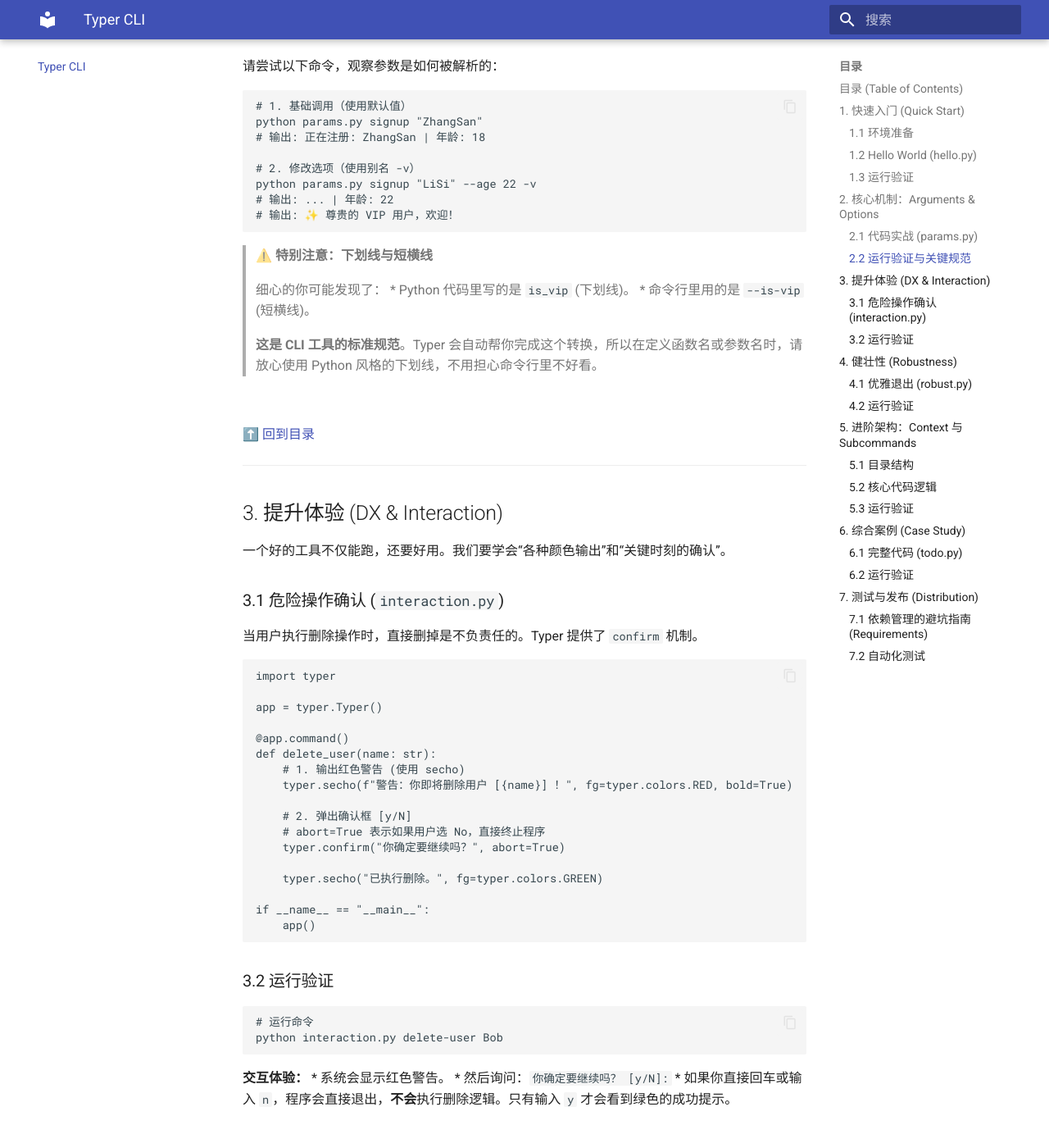
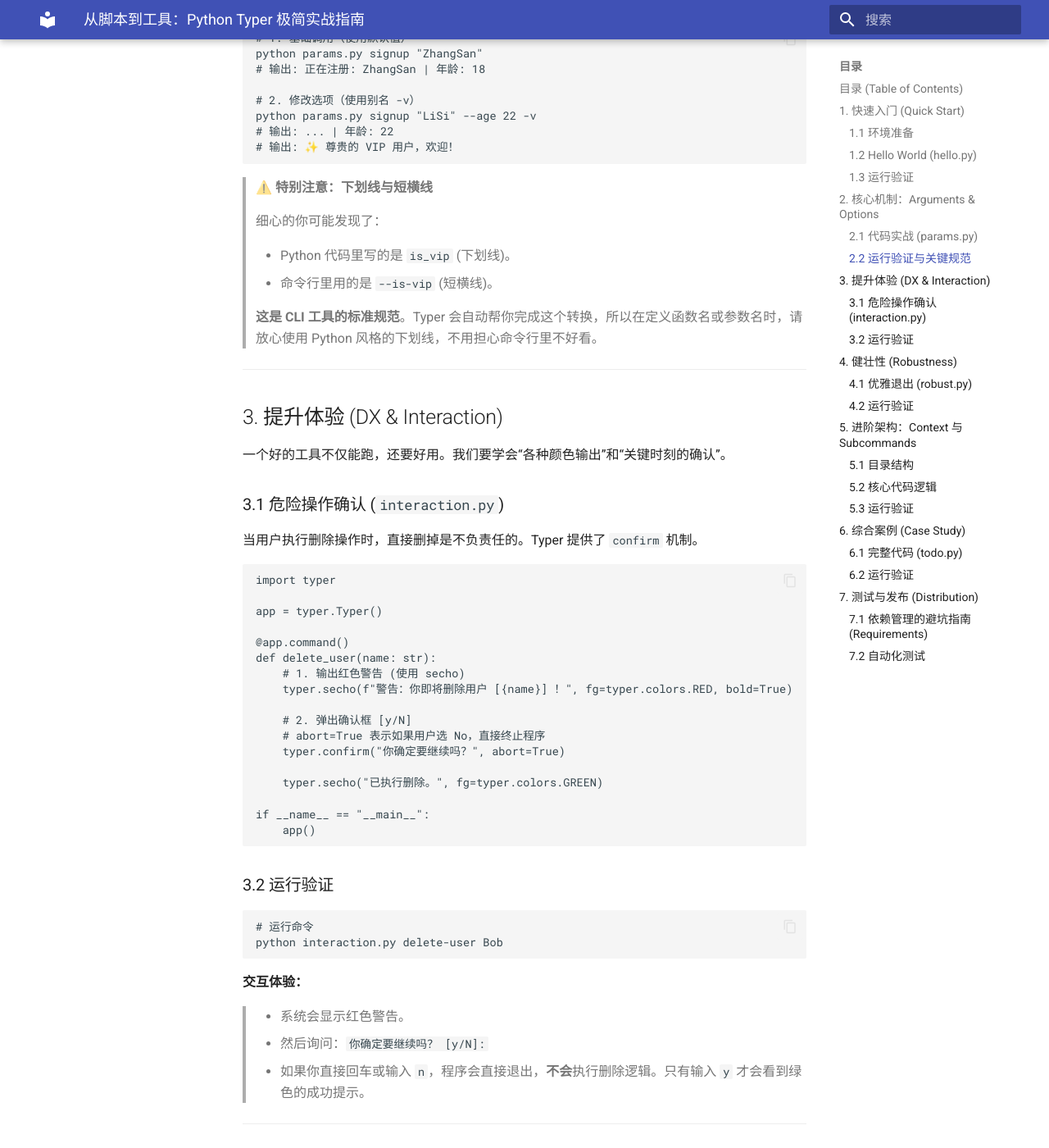
Before and after one commit to Franita0314/tech-writing-portfolio, an MkDocs documentation site: the page built from docs/typer-miniguide/README.md, in a window 1280 px wide and 1400 px high, scrolled down 2812 px. Shown: the whole window at 82% size. Built offline with MkDocs 1.6.1 and Material for MkDocs 9.7.7, drawn with Linux system fonts in a browser that asks for light colours; some of the changed text lies outside the part shown.

Commit message:
Fix:Update readmes format and Add back to top

````diff
--- a/docs/typer-smallguide/README.md
+++ b/docs/typer-miniguide/README.md
@@ -76,10 +76,6 @@
 > **💡 小贴士**：
 > 如果你的程序只有一个 `@app.command()`，在运行时**不需要**输入子命令名称，直接传参即可。但为了扩展性，建议养成使用子命令的习惯。
 
-<br>
-
-[⬆️ 回到目录](#目录-table-of-contents)
-
 ---
 
 <a id="chapter-2"></a>
@@ -137,14 +133,11 @@
 > **⚠️ 特别注意：下划线与短横线**
 >
 > 细心的你可能发现了：
+>
 > * Python 代码里写的是 `is_vip` (下划线)。
 > * 命令行里用的是 `--is-vip` (短横线)。
 >
 > **这是 CLI 工具的标准规范**。Typer 会自动帮你完成这个转换，所以在定义函数名或参数名时，请放心使用 Python 风格的下划线，不用担心命令行里不好看。
-
-<br>
-
-[⬆️ 回到目录](#目录-table-of-contents)
 
 ---
 
@@ -184,13 +177,10 @@
 ```
 
 **交互体验：**
+>
 * 系统会显示红色警告。
 * 然后询问：`你确定要继续吗？ [y/N]:`
 * 如果你直接回车或输入 `n`，程序会直接退出，**不会**执行删除逻辑。只有输入 `y` 才会看到绿色的成功提示。
-
-<br>
-
-[⬆️ 回到目录](#目录-table-of-contents)
 
 ---
 
@@ -231,18 +221,16 @@
 ```
 
 **观察结果：**
+>
 * 你只会看到一行红色的 `错误: 找不到文件 'ghost.json'`。
 * **没有** 任何 Python 报错堆栈信息。
 
 > **🛠️ 退出代码检查**：
 > 在自动化流水线 (CI/CD) 中，非 0 的退出代码非常重要。
+>
 > * **Windows CMD**: 运行 `echo %ERRORLEVEL%` -> 输出 `1`
 > * **PowerShell**: 运行 `echo $LASTEXITCODE` -> 输出 `1`
 > * **Linux/Mac**: 运行 `echo $?` -> 输出 `1`
-
-<br>
-
-[⬆️ 回到目录](#目录-table-of-contents)
 
 ---
 
@@ -311,11 +299,6 @@
 # 先输出: 🚀 生产环境连接中... (来自 main.py)
 # 再输出: 正在 [prod] 环境下执行... (来自 db.py)
 ```
-
-<br>
-
-[⬆️ 回到目录](#目录-table-of-contents)
-
 ---
 
 <a id="chapter-6"></a>
@@ -392,11 +375,6 @@
 # 4. 完成 ID 为 0 的任务
 python todo.py complete 0
 ```
-
-<br>
-
-[⬆️ 回到目录](#目录-table-of-contents)
-
 ---
 
 <a id="chapter-7"></a>
@@ -406,6 +384,7 @@
 
 ### 7.1 依赖管理的避坑指南 (Requirements)
 很多教程会让你用 `pip freeze > requirements.txt`，**千万别直接这么做。**
+>
 * **坑点 1**：它会把你电脑里几百个无关的库（比如爬虫库、数据分析库）全列出来，导致项目臃肿。
 * **坑点 2**：有些人推荐用 `pipreqs` 自动扫描，但由于网络原因，它经常会卡死或超时。
 
@@ -439,10 +418,6 @@
 ```
 看到绿色的 `passed`，就说明你的工具已经具备了发布质量！
 
-<br>
-
-[⬆️ 回到目录](#目录-table-of-contents)
-
 ---
 
 *文档整理: [Franita] | Powered by Typer & Python*
--- a/mkdocs.yml
+++ b/mkdocs.yml
@@ -7,6 +7,7 @@
     - navigation.tabs # 顶部导航栏模式
     - navigation.sections
     - content.code.copy # 代码块自带复制按钮
+    - navigation.top # 回到顶部按钮
 
 # 这里是你的目录结构配置
 nav:
````
Also changed, not shown: README.md (+4 -2 lines), docs/index.md (+4 -2 lines), docs/typer-miniguide/devops_tool/db.py (renamed from docs/typer-smallguide/devops_tool/db.py), docs/typer-miniguide/devops_tool/main.py (renamed from docs/typer-smallguide/devops_tool/main.py), docs/typer-miniguide/hello.py (renamed from docs/typer-smallguide/hello.py), docs/typer-miniguide/interaction.py (renamed from docs/typer-smallguide/interaction.py), docs/typer-miniguide/params.py (renamed from docs/typer-smallguide/params.py), docs/typer-miniguide/robust.py (renamed from docs/typer-smallguide/robust.py), docs/typer-miniguide/todo_app/requirements.txt (renamed from docs/typer-smallguide/todo_app/requirements.txt), docs/typer-miniguide/todo_app/test_todo.py (renamed from docs/typer-smallguide/todo_app/test_todo.py), docs/typer-miniguide/todo_app/todo.py (renamed from docs/typer-smallguide/todo_app/todo.py), docs/typer-miniguide/todo_app/todo_db.json (renamed from docs/typer-smallguide/todo_app/todo_db.json).
